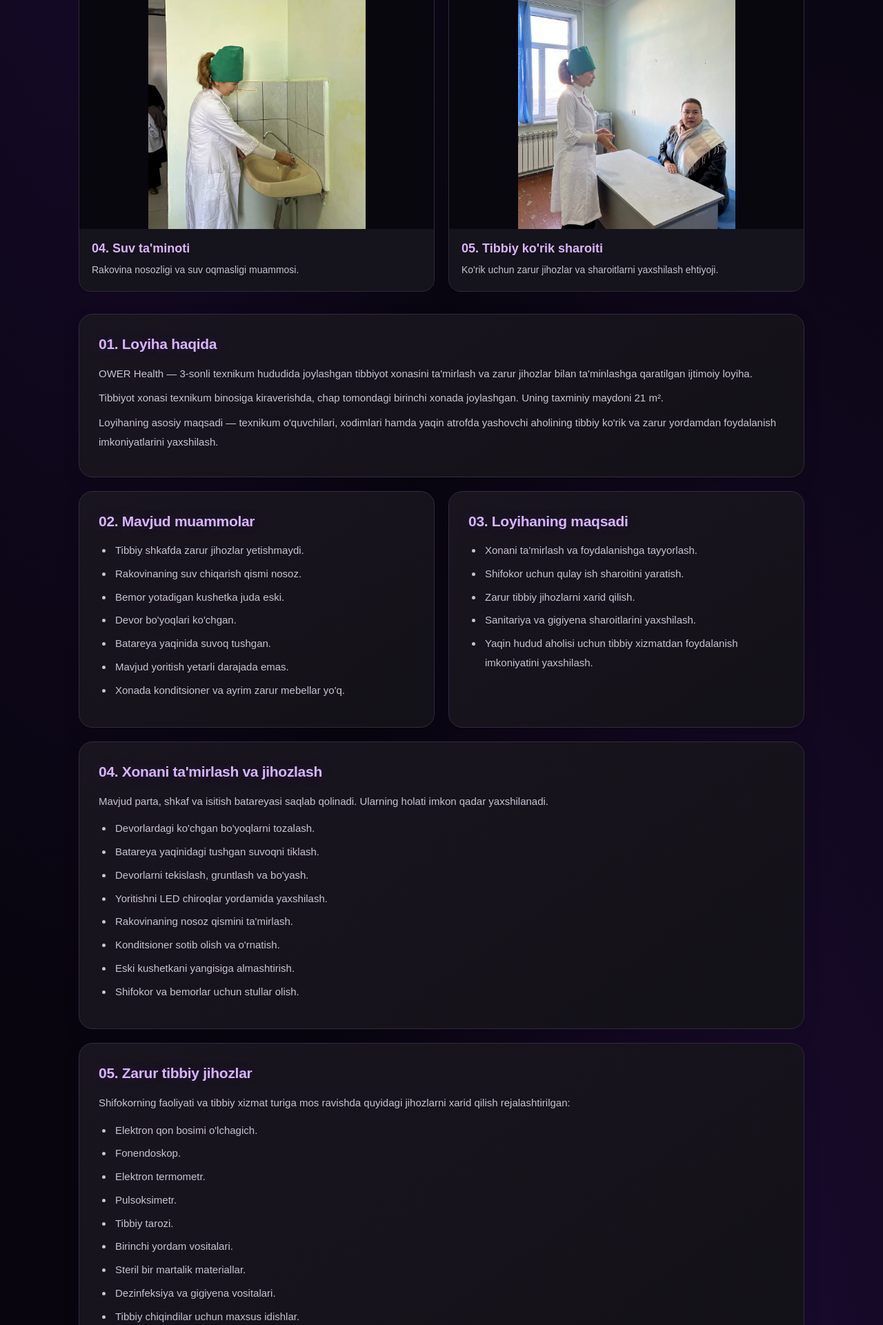
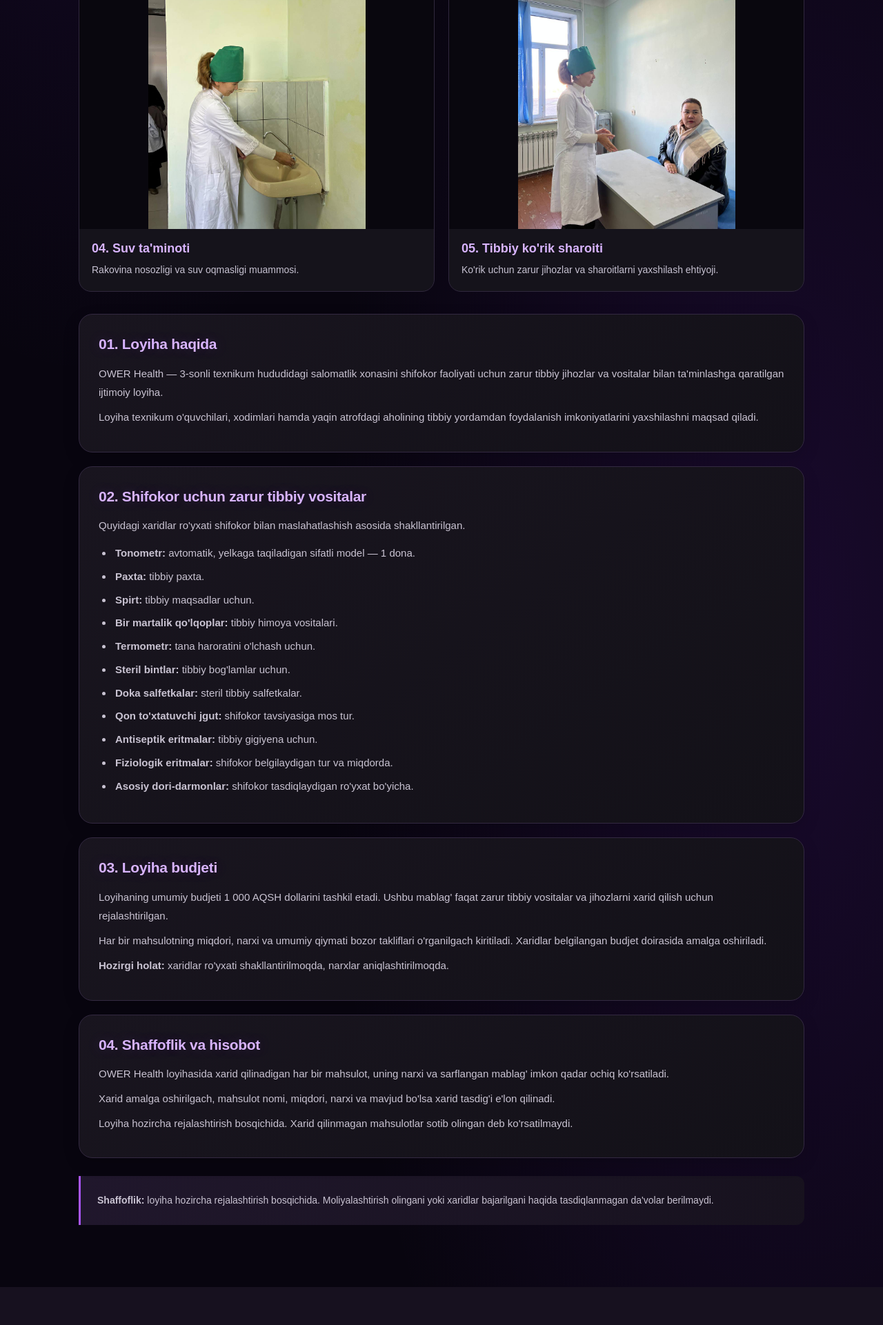
Before and after one commit to OWER00/OWER, a Flask app: page /projects in a window 1280 px wide. Shown: the part 1942-3863 px from the top of the page at 69% size. After the commit the page ends 3808 px from the top, so only its background shows below. Run offline with Flask 3, Linux system fonts and the light colour scheme; some libraries are stand-ins or nearby versions.

Commit message:
Refocus OWER Health on medical supplies

```diff
--- a/templates/projects.html
+++ b/templates/projects.html
@@ -429,166 +429,86 @@
 
         <section class="project-grid">
 
+            <!-- 01. LOYIHA HAQIDA -->
             <article class="project-card project-wide">
                 <h2>01. Loyiha haqida</h2>
                 <p>
-                    OWER Health — 3-sonli texnikum hududida joylashgan
-                    tibbiyot xonasini ta'mirlash va zarur jihozlar bilan
-                    ta'minlashga qaratilgan ijtimoiy loyiha.
+                    OWER Health — 3-sonli texnikum hududidagi salomatlik
+                    xonasini shifokor faoliyati uchun zarur tibbiy
+                    jihozlar va vositalar bilan ta'minlashga qaratilgan
+                    ijtimoiy loyiha.
                 </p>
                 <p>
-                    Tibbiyot xonasi texnikum binosiga kiraverishda,
-                    chap tomondagi birinchi xonada joylashgan.
-                    Uning taxminiy maydoni 21 m².
-                </p>
-                <p>
-                    Loyihaning asosiy maqsadi — texnikum o'quvchilari,
-                    xodimlari hamda yaqin atrofda yashovchi aholining
-                    tibbiy ko'rik va zarur yordamdan foydalanish
-                    imkoniyatlarini yaxshilash.
+                    Loyiha texnikum o'quvchilari, xodimlari hamda
+                    yaqin atrofdagi aholining tibbiy yordamdan
+                    foydalanish imkoniyatlarini yaxshilashni maqsad qiladi.
                 </p>
             </article>
 
-            <article class="project-card">
-                <h2>02. Mavjud muammolar</h2>
+            <!-- 02. TIBBIY XARIDLAR -->
+            <article class="project-card project-wide">
+                <h2>02. Shifokor uchun zarur tibbiy vositalar</h2>
+                <p>
+                    Quyidagi xaridlar ro'yxati shifokor bilan
+                    maslahatlashish asosida shakllantirilgan.
+                </p>
+
                 <ul>
-                    <li>Tibbiy shkafda zarur jihozlar yetishmaydi.</li>
-                    <li>Rakovinaning suv chiqarish qismi nosoz.</li>
-                    <li>Bemor yotadigan kushetka juda eski.</li>
-                    <li>Devor bo'yoqlari ko'chgan.</li>
-                    <li>Batareya yaqinida suvoq tushgan.</li>
-                    <li>Mavjud yoritish yetarli darajada emas.</li>
-                    <li>Xonada konditsioner va ayrim zarur mebellar yo'q.</li>
+                    <li><strong>Tonometr:</strong> avtomatik, yelkaga taqiladigan sifatli model — 1 dona.</li>
+                    <li><strong>Paxta:</strong> tibbiy paxta.</li>
+                    <li><strong>Spirt:</strong> tibbiy maqsadlar uchun.</li>
+                    <li><strong>Bir martalik qo'lqoplar:</strong> tibbiy himoya vositalari.</li>
+                    <li><strong>Termometr:</strong> tana haroratini o'lchash uchun.</li>
+                    <li><strong>Steril bintlar:</strong> tibbiy bog'lamlar uchun.</li>
+                    <li><strong>Doka salfetkalar:</strong> steril tibbiy salfetkalar.</li>
+                    <li><strong>Qon to'xtatuvchi jgut:</strong> shifokor tavsiyasiga mos tur.</li>
+                    <li><strong>Antiseptik eritmalar:</strong> tibbiy gigiyena uchun.</li>
+                    <li><strong>Fiziologik eritmalar:</strong> shifokor belgilaydigan tur va miqdorda.</li>
+                    <li><strong>Asosiy dori-darmonlar:</strong> shifokor tasdiqlaydigan ro'yxat bo'yicha.</li>
                 </ul>
             </article>
 
-            <article class="project-card">
-                <h2>03. Loyihaning maqsadi</h2>
-                <ul>
-                    <li>Xonani ta'mirlash va foydalanishga tayyorlash.</li>
-                    <li>Shifokor uchun qulay ish sharoitini yaratish.</li>
-                    <li>Zarur tibbiy jihozlarni xarid qilish.</li>
-                    <li>Sanitariya va gigiyena sharoitlarini yaxshilash.</li>
-                    <li>Yaqin hudud aholisi uchun tibbiy xizmatdan
-                        foydalanish imkoniyatini yaxshilash.</li>
-                </ul>
-            </article>
-
+            <!-- 03. BUDJET -->
             <article class="project-card project-wide">
-                <h2>04. Xonani ta'mirlash va jihozlash</h2>
+                <h2>03. Loyiha budjeti</h2>
                 <p>
-                    Mavjud parta, shkaf va isitish batareyasi saqlab
-                    qolinadi. Ularning holati imkon qadar yaxshilanadi.
+                    Loyihaning umumiy budjeti 1 000 AQSH dollarini
+                    tashkil etadi. Ushbu mablag' faqat zarur tibbiy
+                    vositalar va jihozlarni xarid qilish uchun
+                    rejalashtirilgan.
                 </p>
-                <ul>
-                    <li>Devorlardagi ko'chgan bo'yoqlarni tozalash.</li>
-                    <li>Batareya yaqinidagi tushgan suvoqni tiklash.</li>
-                    <li>Devorlarni tekislash, gruntlash va bo'yash.</li>
-                    <li>Yoritishni LED chiroqlar yordamida yaxshilash.</li>
-                    <li>Rakovinaning nosoz qismini ta'mirlash.</li>
-                    <li>Konditsioner sotib olish va o'rnatish.</li>
-                    <li>Eski kushetkani yangisiga almashtirish.</li>
-                    <li>Shifokor va bemorlar uchun stullar olish.</li>
-                </ul>
-            </article>
-
-            <article class="project-card project-wide">
-                <h2>05. Zarur tibbiy jihozlar</h2>
                 <p>
-                    Shifokorning faoliyati va tibbiy xizmat turiga mos
-                    ravishda quyidagi jihozlarni xarid qilish rejalashtirilgan:
+                    Har bir mahsulotning miqdori, narxi va umumiy
+                    qiymati bozor takliflari o'rganilgach kiritiladi.
+                    Xaridlar belgilangan budjet doirasida amalga oshiriladi.
                 </p>
-                <ul>
-                    <li>Elektron qon bosimi o'lchagich.</li>
-                    <li>Fonendoskop.</li>
-                    <li>Elektron termometr.</li>
-                    <li>Pulsoksimetr.</li>
-                    <li>Tibbiy tarozi.</li>
-                    <li>Birinchi yordam vositalari.</li>
-                    <li>Steril bir martalik materiallar.</li>
-                    <li>Dezinfeksiya va gigiyena vositalari.</li>
-                    <li>Tibbiy chiqindilar uchun maxsus idishlar.</li>
-                </ul>
                 <p>
-                    Yakuniy ro'yxat shifokor bilan maslahatlashish,
-                    faoliyat uchun zarur ruxsatlar va sanitariya
-                    talablarini aniqlash asosida shakllantiriladi.
+                    <strong>Hozirgi holat:</strong> xaridlar ro'yxati
+                    shakllantirilmoqda, narxlar aniqlashtirilmoqda.
                 </p>
             </article>
 
-            <article class="project-card">
-                <h2>06. Aholi uchun imkoniyatlar</h2>
+            <!-- 04. SHAFFOFLIK -->
+            <article class="project-card project-wide">
+                <h2>04. Shaffoflik va hisobot</h2>
                 <p>
-                    Loyiha amalga oshirilgach, texnikum jamoasi va
-                    yaqin hudud aholisi uchun tibbiy ko'rikdan o'tish
-                    imkoniyatlarini yaxshilash ko'zda tutilgan.
+                    OWER Health loyihasida xarid qilinadigan har bir
+                    mahsulot, uning narxi va sarflangan mablag'
+                    imkon qadar ochiq ko'rsatiladi.
                 </p>
                 <p>
-                    Shifokor vakolati va tegishli ruxsatlar doirasida
-                    tibbiy xizmatlar ko'rsatilishi rejalashtiriladi.
-                    Zarur hollarda bemorlar tegishli shifoxonaga
-                    yo'naltiriladi.
-                </p>
-            </article>
-
-            <article class="project-card">
-                <h2>07. Shifokor faoliyati</h2>
-                <p>
-                    Tibbiyot xonasida shifokor faoliyat yuritadi.
-                    Loyiha doirasida uning ishlashi uchun zarur
-                    sharoit va jihozlarni yaratish ko'zda tutilgan.
+                    Xarid amalga oshirilgach, mahsulot nomi, miqdori,
+                    narxi va mavjud bo'lsa xarid tasdig'i e'lon qilinadi.
                 </p>
                 <p>
-                    Shifokorning faoliyat shakli, xizmat turlari
-                    va bemorlardan olinadigan to'lovlar amaldagi
-                    qonunchilik hamda tegishli ruxsatlar asosida
-                    aniqlashtiriladi.
-                </p>
-            </article>
-
-            <article class="project-card project-wide">
-                <h2>08. Budjet — $1 000</h2>
-                <p>
-                    Loyihaning umumiy budjeti 1 000 AQSH dollarini
-                    tashkil etadi. Bu mablag' loyiha uchun mavjud
-                    yagona moliyaviy resurs hisoblanadi.
-                </p>
-                <p>
-                    Budjet ta'mirlash materiallari, tibbiy jihozlar,
-                    mebel, yetkazib berish, o'rnatish, ustalar xizmati
-                    va boshqa zarur xarajatlarni qamrab oladi.
-                </p>
-                <p>
-                    Xaridlar ustuvor ehtiyojlar asosida amalga
-                    oshiriladi. Aniq narxlar va mablag' taqsimoti
-                    takliflar o'rganilgach belgilanadi.
-                </p>
-            </article>
-
-            <article class="project-card project-wide">
-                <h2>09. Amalga oshirish bosqichlari</h2>
-                <ul>
-                    <li>Xonaning holati va ehtiyojlarini o'rganish.</li>
-                    <li>Shifokor bilan zarur jihozlarni aniqlashtirish.</li>
-                    <li>Ta'mirlash va xaridlar uchun narxlarni yig'ish.</li>
-                    <li>Budjetni yakuniy rejalashtirish.</li>
-                    <li>Xonani ta'mirlash va jihozlarni xarid qilish.</li>
-                    <li>Jihozlarni o'rnatish va xonani tayyorlash.</li>
-                    <li>Yakuniy natijalarni hujjatlashtirish.</li>
-                </ul>
-            </article>
-
-            <article class="project-card project-wide">
-                <h2>10. Kutilayotgan natija</h2>
-                <p>
-                    Ta'mirlangan, zarur tibbiy jihozlar bilan
-                    ta'minlangan, toza va tartibli tibbiyot xonasini
-                    tashkil etish. Natijada shifokor va bemorlar
-                    uchun yaxshiroq sharoit yaratilishi ko'zda tutilgan.
+                    Loyiha hozircha rejalashtirish bosqichida.
+                    Xarid qilinmagan mahsulotlar sotib olingan deb
+                    ko'rsatilmaydi.
                 </p>
             </article>
 
         </section>
+
 
 
 
```
